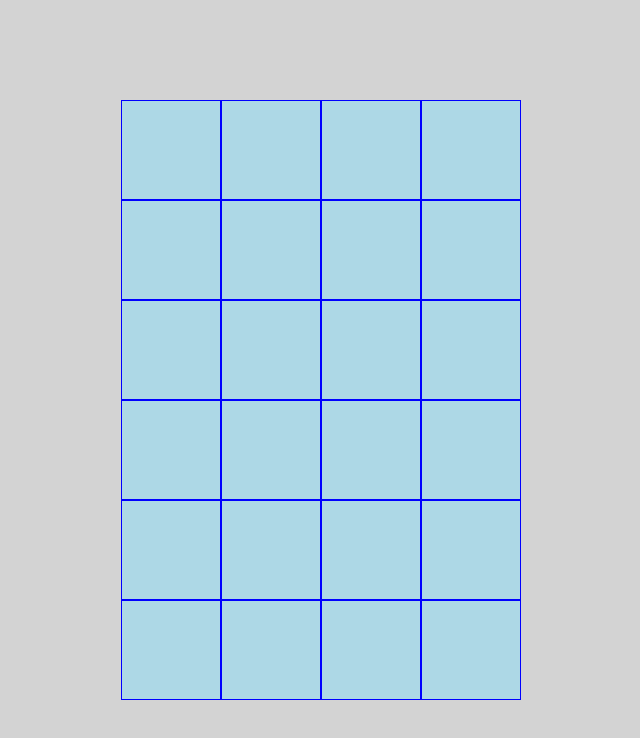
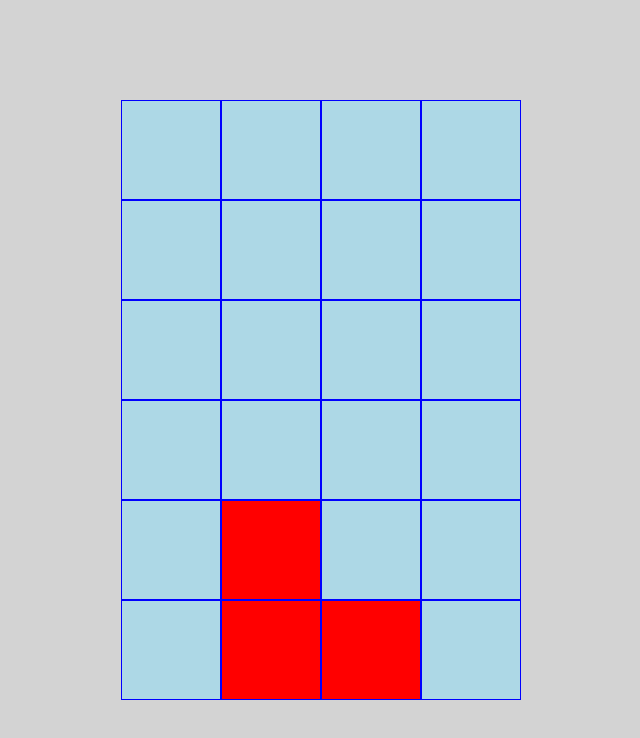
Before and after one commit to jose149/tetris, a React app: page / in a window 1280 px wide. Both pictures are taken after a click on the button "1P Solo". Shown: the top 738 px of the page, without its empty margins (319-959 px from the left). Built offline with nearby package versions, Linux system fonts and the light colour scheme; the HTML template or start-up script is replaced by a standard one.

Commit message:
allow figure to drop

```diff
--- a/src/adapters/interface/modules/board/AppBoard.tsx
+++ b/src/adapters/interface/modules/board/AppBoard.tsx
@@ -1,5 +1,5 @@
 import { useEffect, useState } from "react";
-import { Board, FigureConfig } from "../../../../core/entities/board";
+import { Board, FigureConfig, Matrix } from "../../../../core/entities/board";
 import "./appBoardStyle.scss";
 
 export interface Size{
@@ -8,19 +8,28 @@ export interface Size{
 }
 
 export default function AppBoard(size: Size) {
-  const currentBoard = new Board(size.height,size.width)
-  const [currentBoardMatrix, setCurrentBoardMatrix] = useState(printBoardMatrix());
+  const [tetrisBoard] = useState(new Board(size.height,size.width))
+  const [boardMatrix, setBoardMatrix] = useState(tetrisBoard.boardMatrix);
+  const [printedTetrisBoard, setPrintedTetrisBoard] = useState<JSX.Element[][]>()
 
   useEffect(() => {
-    const timeoutId = setTimeout(setFigure, 3000);
+    console.log('useEffect')
+    const timeoutId = setTimeout(()=>{
+      setFigure();
+      setBoardMatrix(tetrisBoard.boardMatrix);
+    }, 500);
 
     // Clean up the timeout if the component unmounts
     return () => clearTimeout(timeoutId);
   }, []); // Empty dependency array ensures this runs only once after the initial render
 
+  useEffect(() => {
+    console.log('tetrisBoard.boardMatrix triggered: ', tetrisBoard.boardMatrix)
+    setPrintedTetrisBoard(printBoardMatrix(boardMatrix))
+  }, [boardMatrix]);
 
-  function printBoardMatrix():JSX.Element[][]{
-    return currentBoard.boardMatrix.map((rowValue, rowIndex) => {
+  function printBoardMatrix(matrix:Matrix):JSX.Element[][]{
+    return matrix.map((rowValue, rowIndex) => {
       return rowValue.map((colValue, colIndex) => {
         return (
           <div
@@ -44,13 +53,26 @@ export default function AppBoard(size: Size) {
 
   function setFigure():void {
     const figure1 = createFigure1()
-    currentBoard.setFigure(figure1)
-    setCurrentBoardMatrix(printBoardMatrix())
+    tetrisBoard.setFigure(figure1)
+    setDropFigure()
+  }
+
+  function setDropFigure(){
+    setTimeout(() => {
+      tetrisBoard.dropCurrentFigure()
+      console.log('figurePosition: ', tetrisBoard.figurePosition)
+
+      setBoardMatrix(tetrisBoard.boardMatrix)
+
+      if(tetrisBoard.figurePosition && tetrisBoard.figurePosition.y < (size.height - 2)){
+        setDropFigure()
+      }
+    }, 500)
   }
 
   return (
     <>
-      <div className="app-board">{currentBoardMatrix}</div>
+      <div className="app-board">{printedTetrisBoard}</div>
     </>
   );
 }
--- a/src/core/entities/board.ts
+++ b/src/core/entities/board.ts
@@ -10,13 +10,19 @@ export type Position = { x: number; y: number };
 export class Board {
   private currentBoardMatrix: Matrix;
   private currentFigure?: Figure = undefined
+  private boardMatrixSnapshot: Matrix;
 
-  constructor(height: number, width: number) {
+  constructor(private height: number, private width: number) {
       this.currentBoardMatrix = this.createEmptyMatrix(height, width);
+      this.boardMatrixSnapshot = this.currentBoardMatrix;
   }
 
   get boardMatrix():Matrix{
     return this.currentBoardMatrix
+  }
+
+  get figurePosition():Position | undefined{
+    return this.currentFigure?.position
   }
 
   // public canPlaceFigure(figure: FigureConfig): boolean {
@@ -25,8 +31,17 @@ export class Board {
   // }
 
   public setFigure(figure:FigureConfig):void {
+    this.boardMatrixSnapshot = this.currentBoardMatrix;
     this.currentFigure = new Figure(figure.shape, figure.position)
     this.currentBoardMatrix = this.addFigureToMatrix(this.currentFigure, this.currentBoardMatrix)
+  }
+
+  public dropCurrentFigure(): void {
+    if(!this.currentFigure){
+      return
+    }
+    this.currentFigure.drop()
+    this.currentBoardMatrix = this.addFigureToMatrix(this.currentFigure, this.boardMatrixSnapshot)
   }
 
   private createEmptyMatrix(rowsNumber:number, colsNumber:number):Matrix{
@@ -34,21 +49,18 @@ export class Board {
   }
 
   private addFigureToMatrix(figure:Figure, matrix: Matrix ): Matrix{
-    console.log(JSON.stringify(figure), JSON.stringify(matrix))
     const currentMatrix = matrix.map(row => [...row]);
-    console.log(JSON.stringify(currentMatrix))
+
     for (let row = 0; row < figure.shape.length; row++) {
       for (let col = 0; col < figure.shape[0].length; col++) {
-        console.log('position in matrix: ', ' Y: ', figure.position.y + row, ' X: ', figure.position.x + col, ' result: ', figure.shape[row][col]? 1: null)
         currentMatrix[figure.position.y + row][
           figure.position.x + col
         ] = figure.shape[row][col]? 1: null;
-        console.log(JSON.stringify(currentMatrix))
+
       }
     }
 
     return currentMatrix
   }
 
-
 }
--- a/src/core/entities/figure.ts
+++ b/src/core/entities/figure.ts
@@ -1,27 +1,25 @@
 import { Matrix, Position } from "./board";
 
 export class Figure {
-  public shape: Matrix;
-  public currentPosition: Position;
+  private currentShape: Matrix;
+  private currentPosition: Position;
 
   constructor(shape: Matrix, position: Position) {
-      this.shape = shape;
+      this.currentShape = shape;
       this.currentPosition = position;
   }
 
-  get shapeMatrix(): Matrix{
-    return this.shape;
+  get shape(): Matrix{
+    return this.currentShape;
   }
 
   get position(): Position{
     return this.currentPosition;
   }
 
-  // function dropFigure1() {
-  //   const newFigure1 = currentFigure1;
-  //   newFigure1.position.row = +1;
-
-  //   setCurrentFigure1(newFigure1);
-  //   addFigure1ToExistingBoard();
-  // }
+  public drop():void {
+    this.currentPosition.y = this.currentPosition.y + 1;
+    // setCurrentFigure1(newFigure1);
+    // addFigure1ToExistingBoard();
+  }
 }
```
